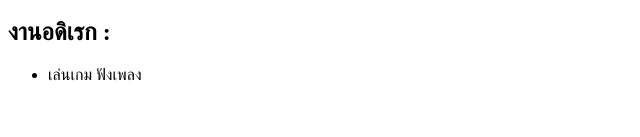
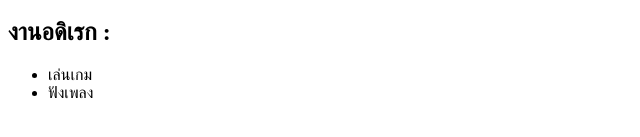
Before and after one commit to thammapakorn/Vuejs-basic, a Vue app in the folder my-app/: page / in a window 1280 px wide. Shown: the part 347-484 px from the top of the page, without its empty margins (0-640 px from the left). Built offline with nearby package versions, Linux system fonts and the light colour scheme.

Commit message:
Data array

```diff
--- a/my-app/src/App.vue
+++ b/my-app/src/App.vue
@@ -8,10 +8,8 @@
     <a :href="social" target="_blank"><h2>Facebook</h2></a>
     <h2>งานอดิเรก :</h2>
     <ul>
-      <li>
-        {{ hobby[1] }}
-        {{ hobby[2] }}
-      </li>
+      <li>{{ hobby[1] }}</li>
+      <li>{{ hobby[2] }}</li>
     </ul>
  </section>
 </template>
```
